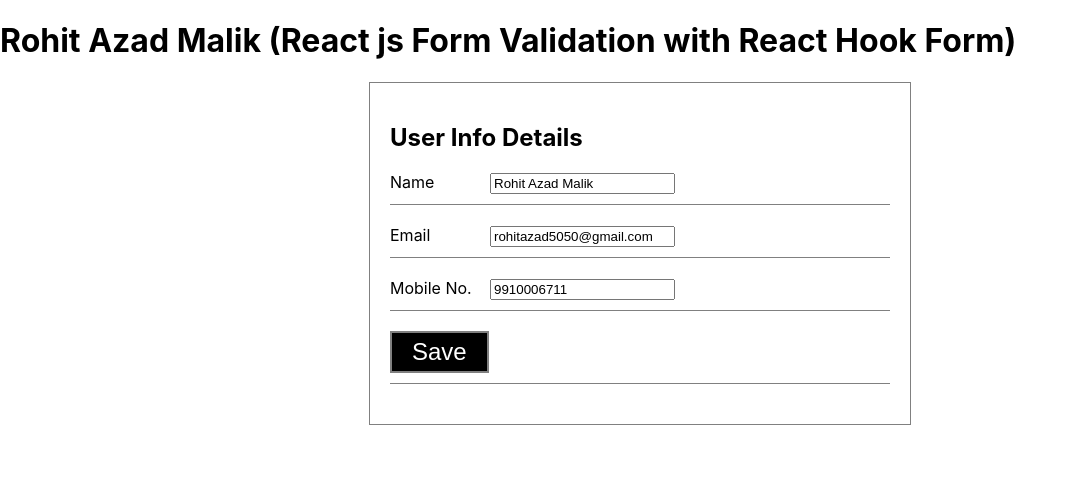
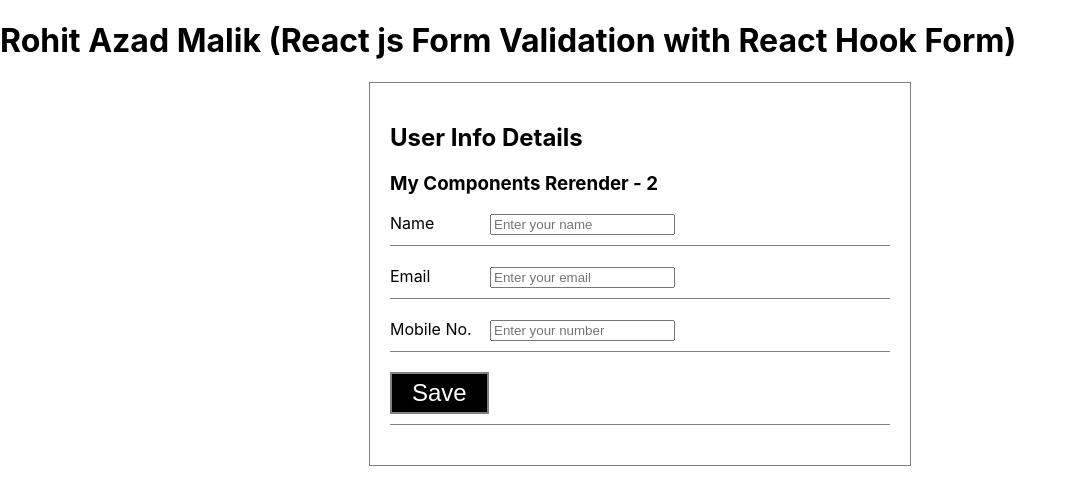
Before and after one commit to rohitazad/react-hook-form, a React (Create React App) app: page / in a window 1280 px wide. Shown: the top 504 px of the page, without its empty margins (0-1075 px from the left). Built offline with nearby package versions, Linux system fonts and the light colour scheme.

Commit message:
form validate done with simple react js

```diff
--- a/src/Components/UserInfo.js
+++ b/src/Components/UserInfo.js
@@ -1,9 +1,10 @@
 import React, {useState} from 'react';
 
+let componentRerender = 0;
 const UserInfoComponentForm = ()=>{
-    const [name, setName] = useState('Rohit Azad Malik');
-    const [email, setEmail] = useState('rohitazad5050@gmail.com');
-    const [phone, setPhone] = useState('9910006711');
+    const [name, setName] = useState('');
+    const [email, setEmail] = useState('');
+    const [phone, setPhone] = useState('');
     const ChangeHandler = (e)=>{
         let inputName = e.target.name;
         let inputValue = e.target.value;
@@ -19,24 +20,34 @@ const UserInfoComponentForm = ()=>{
         e.preventDefault();
         console.log('Form Submit');
         let data = {name,email,phone}
-        console.log('data',data);
+        if(name === ''){
+            alert('Please fill you name')
+        }else if(email === ''){
+            alert('Please fill you email')
+        }else if(phone === ''){
+            alert('Please fill you phone')
+        }else{
+            console.log('data',data);
+        }
     }
+    componentRerender ++;
     return (
         <>
             <div className='userFrom'>
                 <h2>User Info Details</h2>
+                <h3>My Components Rerender - {componentRerender}</h3>
                 <form action="#" onSubmit={formSubmitHandler} className='userDetailForm'>
                     <div className='fromGroup'>
-                        <label>Name</label>
-                        <input type="text" name="name" value={name} onChange={ChangeHandler} placeholder='Enter your name' />
+                        <label htmlFor="name">Name</label>
+                        <input type="text" id="name" name="name" value={name} onChange={ChangeHandler} placeholder='Enter your name' />
                     </div>
                     <div className='fromGroup'>
-                        <label>Email</label>
-                        <input type="email" name="email" value={email} onChange={ChangeHandler} placeholder='Enter your email' />
+                        <label htmlFor="name">Email</label>
+                        <input id="email" type="email" name="email" value={email} onChange={ChangeHandler} placeholder='Enter your email' />
                     </div>
                     <div className='fromGroup'>
-                        <label>Mobile No.</label>
-                        <input type="number" name="phone" value={phone} onChange={ChangeHandler} placeholder='Enter your number' />
+                        <label htmlFor='phone'>Mobile No.</label>
+                        <input id="phone" type="number" name="phone" value={phone} onChange={ChangeHandler} placeholder='Enter your number' />
                     </div>
                     <div className='fromGroup'>
                         <input type="submit" value="Save" />
```
